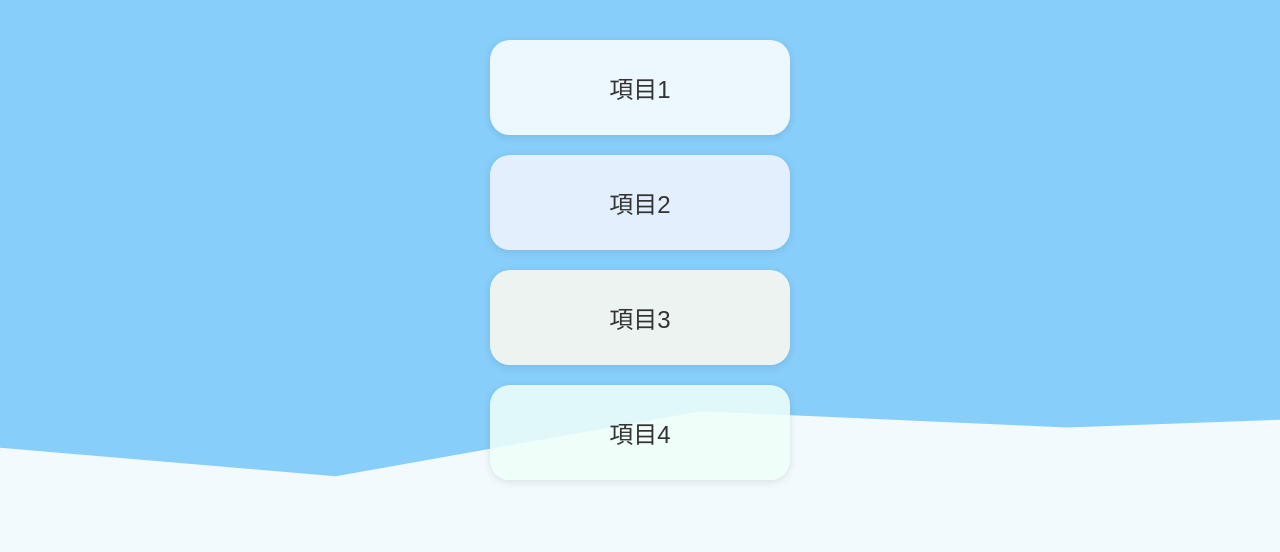
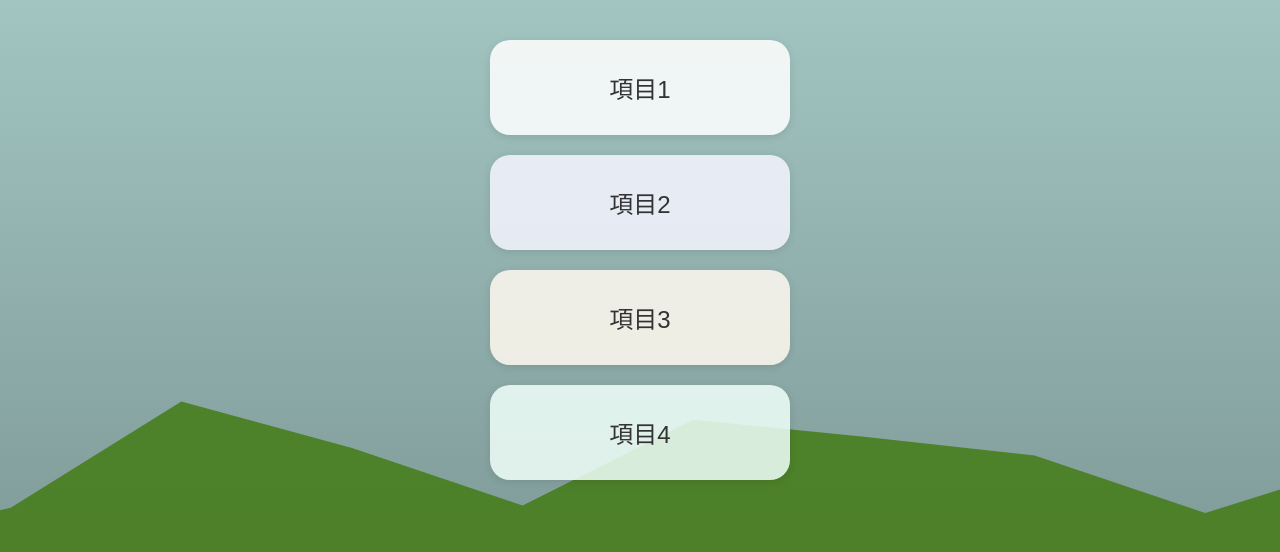
Before and after one commit to que-dotcom/freshman1, a plain HTML site: page index.html in a window 1280 px wide. Drawn offline with Linux system fonts and the light colour scheme; animation ran at ten frames a second.

Commit message:
feat:山の形成方法の変更と、背景の変化をより明確化

```diff
--- a/index.css
+++ b/index.css
@@ -12,10 +12,12 @@ body {
 
 /* ——— 背景Canvas ——— */
 #bgCanvas {
-  position: absolute;
-  top: 0;
-  left: 0;
-  z-index: 0;
+  display: block;
+  position: fixed;
+  top: 0; left: 0;
+  width: 100vw;
+  height: 100vh;
+  z-index: -1;
 }
 
 /* ——— 項目コンテナ ——— */
--- a/index.html
+++ b/index.html
@@ -16,96 +16,7 @@
   <a href="#" class="item item4">項目4</a>
 </div>
 
-<script>
-  const canvas = document.getElementById('bgCanvas');
-  const ctx    = canvas.getContext('2d');
-  let W, H;
-
-  // 山レイヤークラス
-  class MountainLayer {
-    constructor({color, speed, peaks, minAmp, maxAmp}) {
-      this.color  = color;     // 塗り色
-      this.speed  = speed;     // 動く速さ
-      this.peaks  = peaks;     // 山の頂点数
-      this.minAmp = minAmp;    // 振幅比(0-1)
-      this.maxAmp = maxAmp;
-      this.offset = 0;         // 描画オフセット
-      this.points = [];
-      this._generate();
-    }
-
-    // 山の頂点座標をウィンドウ幅×２分生成
-    _generate() {
-      const totalW = W * 2;
-      const step   = totalW / (this.peaks - 1);
-      this.points  = [];
-      for (let i = 0; i < this.peaks; i++) {
-        const x = i * step;
-        const amp = this.minAmp + Math.random()*(this.maxAmp - this.minAmp);
-        const y = H * (1 - amp);
-        this.points.push({x, y});
-      }
-    }
-
-    // 描画
-    draw() {
-      ctx.fillStyle = this.color;
-      ctx.beginPath();
-      ctx.moveTo(-this.offset, H);
-      this.points.forEach(p => {
-        ctx.lineTo(p.x - this.offset, p.y);
-      });
-      ctx.lineTo(W * 2 - this.offset, H);
-      ctx.closePath();
-      ctx.fill();
-      // オフセット更新
-      this.offset = (this.offset + this.speed) % W;
-    }
-  }
-
-  let layers;
-
-  // リサイズ＆再生成
-  function onResize() {
-    W = canvas.width  = window.innerWidth;
-    H = canvas.height = window.innerHeight;
-    // レイヤー初期化
-    layers = [
-      new MountainLayer({
-        color: 'rgba(255,255,255,0.7)',
-        speed: 0.3,
-        peaks: 6,
-        minAmp: 0.15,
-        maxAmp: 0.30
-      }),
-      new MountainLayer({
-        color: 'rgba(255,255,255,0.9)',
-        speed: 0.6,
-        peaks: 8,
-        minAmp: 0.30,
-        maxAmp: 0.50
-      })
-    ];
-  }
-
-  // 毎フレーム描画
-  function animate() {
-    // 青空背景
-    ctx.fillStyle = '#87cefa';
-    ctx.fillRect(0, 0, W, H);
-    // 各レイヤー描画
-    layers.forEach(layer => layer.draw());
-    requestAnimationFrame(animate);
-  }
-
-  window.addEventListener('resize', () => {
-    onResize();
-  });
-
-  // 初期化
-  onResize();
-  animate();
-</script>
+<script src="index.js"></script>
 
 </body>
 </html>
--- /dev/null
+++ b/index.js
@@ -0,0 +1,179 @@
+    const canvas = document.getElementById('bgCanvas');
+    const ctx = canvas.getContext('2d');
+    let W, H;
+    let layers = [];
+    let lastTime = 0;
+
+    class MountainLayer {
+      constructor({ color, peaks, minAmp, maxAmp, period, dynamic = false }) {
+        this.color = color;
+        this.peaks = peaks;
+        this.minAmp = minAmp;
+        this.maxAmp = maxAmp;
+        this.period = period;
+        this.offset = 0;
+        this.dynamic = dynamic;
+        this.points = [];
+        this._generate();
+      }
+
+      _generate() {
+        const totalW = W * 2;
+        const step = totalW / (this.peaks - 1);
+        this.points = [];
+
+        for (let i = 0; i < this.peaks; i++) {
+          const x = i * step;
+          const amp = this.minAmp + Math.random() * (this.maxAmp - this.minAmp);
+          const baseY = H * (1 - amp);
+          const noiseSeed = Math.random() * 1000;
+          this.points.push({ x, baseY, fixedY: null, seed: noiseSeed });
+        }
+      }
+
+      draw(deltaTime, time) {
+        ctx.fillStyle = this.color;
+        ctx.beginPath();
+        ctx.moveTo(-this.offset, H);
+
+        const speed = W / this.period;
+        this.offset += speed * (deltaTime / 1000);
+        if (this.offset > W) this.offset -= W;
+
+        this.points.forEach((p, i) => {
+          let drawX = p.x - this.offset;
+
+          if (drawX >= 0 && drawX <= W) {
+            if (p.fixedY === null) {
+              let dynamicY = p.baseY;
+              if (this.dynamic) {
+                const freq = 0.002;
+                const amp = 10;
+                dynamicY += Math.sin(p.seed + time / 300) * amp;
+              }
+              p.fixedY = dynamicY;
+            }
+          } else {
+            p.fixedY = null;
+          }
+
+          ctx.lineTo(drawX, p.fixedY ?? p.baseY);
+        });
+
+        ctx.lineTo(W * 2 - this.offset, H);
+        ctx.closePath();
+        ctx.fill();
+      }
+    }
+
+    const stars = Array.from({ length: 100 }, () => ({
+      x: Math.random() * window.innerWidth,
+      y: Math.random() * window.innerHeight * 0.6,
+      size: Math.random() * 1.5 + 0.5,
+      alpha: Math.random() * 0.5 + 0.5
+    }));
+
+    function drawSkyBackground(time) {
+      const cycle = 90;
+      const seconds = (time / 1000) % cycle;
+
+      let startColor, endColor, progress;
+      let showSun = false;
+      let showStars = false;
+
+      if (seconds < 22.5) {
+        startColor = [135, 206, 250];
+        endColor = [255, 165, 0];
+        progress = seconds / 22.5;
+        showSun = true;
+      } else if (seconds < 45) {
+        startColor = [255, 165, 0];
+        endColor = [135, 206, 250];
+        progress = (seconds - 22.5) / 22.5;
+      } else if (seconds < 67.5) {
+        startColor = [135, 206, 250];
+        endColor = [25, 25, 112];
+        progress = (seconds - 45) / 22.5;
+      } else {
+        startColor = [25, 25, 112];
+        endColor = [15, 15, 40];
+        progress = (seconds - 67.5) / 22.5;
+        showStars = true;
+      }
+
+      const r = Math.round(startColor[0] + (endColor[0] - startColor[0]) * progress);
+      const g = Math.round(startColor[1] + (endColor[1] - startColor[1]) * progress);
+      const b = Math.round(startColor[2] + (endColor[2] - startColor[2]) * progress);
+
+      const gradient = ctx.createLinearGradient(0, 0, 0, H);
+      gradient.addColorStop(0, `rgb(${r},${g},${b})`);
+      gradient.addColorStop(1, `rgb(${Math.floor(r * 0.7)}, ${Math.floor(g * 0.7)}, ${Math.floor(b * 0.7)})`);
+
+      ctx.fillStyle = gradient;
+      ctx.fillRect(0, 0, W, H);
+
+      if (showSun) drawSun(time);
+      if (showStars) drawStars(time);
+    }
+
+    function drawSun(time) {
+      const seconds = (time / 1000) % 90;
+      const t = seconds / 22.5;
+      const sunX = W / 2;
+      const sunY = H - H * 0.7 * t;
+
+      ctx.beginPath();
+      ctx.arc(sunX, sunY, 40, 0, Math.PI * 2);
+      ctx.fillStyle = 'rgba(255, 223, 0, 0.8)';
+      ctx.fill();
+    }
+
+    function drawStars(time) {
+      stars.forEach(star => {
+        const flicker = 0.3 + 0.7 * Math.abs(Math.sin((time + star.x) * 0.001));
+        ctx.beginPath();
+        ctx.globalAlpha = star.alpha * flicker;
+        ctx.fillStyle = 'white';
+        ctx.arc(star.x, star.y, star.size, 0, Math.PI * 2);
+        ctx.fill();
+      });
+      ctx.globalAlpha = 1;
+    }
+
+    function onResize() {
+      W = canvas.width = window.innerWidth;
+      H = canvas.height = window.innerHeight;
+
+      layers = [
+        new MountainLayer({
+          color: 'rgba(71,126,29,0.7)',
+          peaks: 12,
+          minAmp: 0.15,
+          maxAmp: 0.30,
+          period: 30,
+          dynamic: true
+        }),
+        new MountainLayer({
+          color: 'rgba(71,126,29,0.9)',
+          peaks: 16,
+          minAmp: 0.30,
+          maxAmp: 0.50,
+          period: 40,
+          dynamic: false
+        })
+      ];
+    }
+
+    function animate(time = 0) {
+      const deltaTime = time - lastTime;
+      lastTime = time;
+
+      drawSkyBackground(time);
+      layers.forEach(layer => layer.draw(deltaTime, time));
+
+      requestAnimationFrame(animate);
+    }
+
+    window.addEventListener('resize', onResize);
+    onResize();
+    animate();
```
